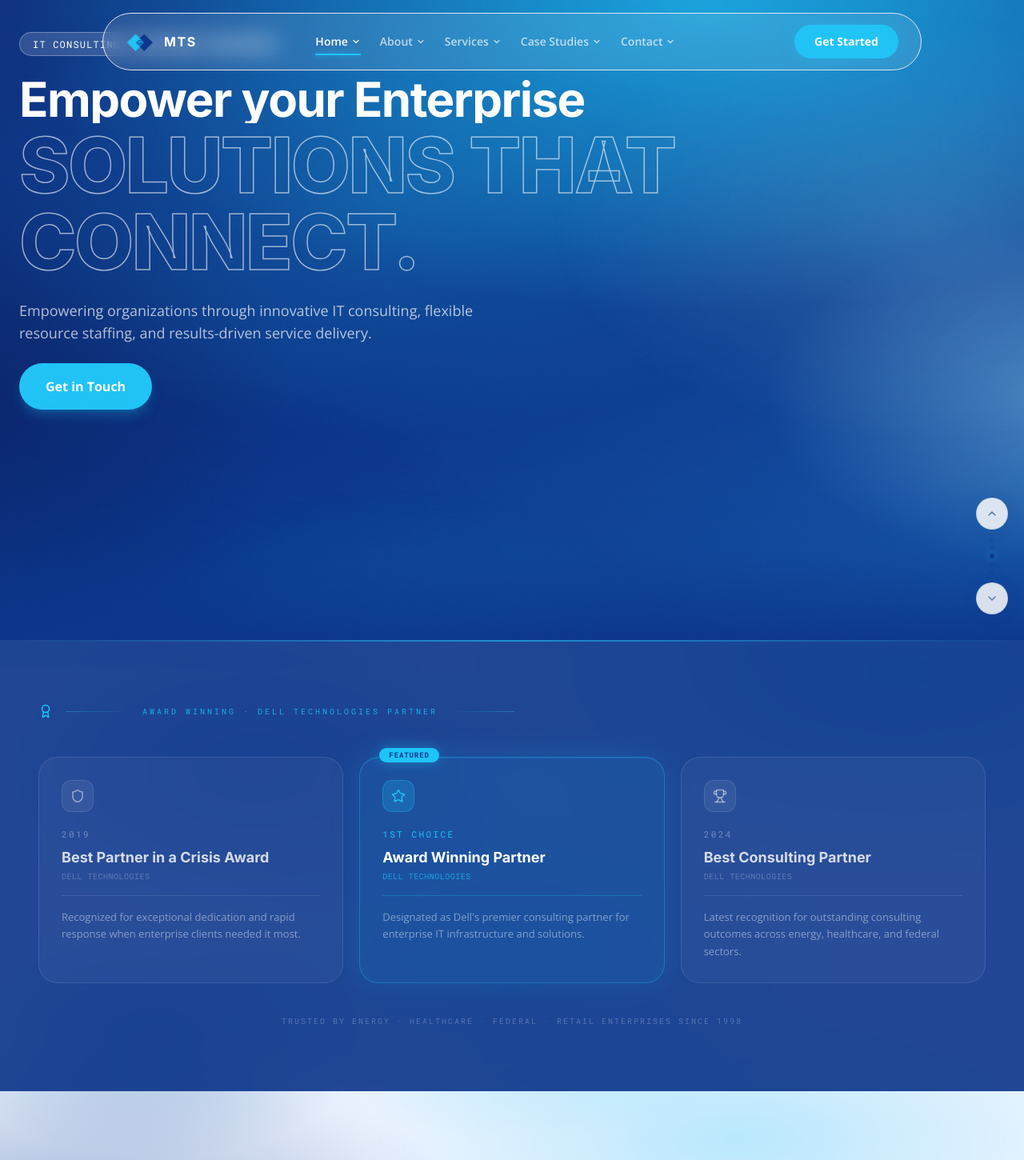
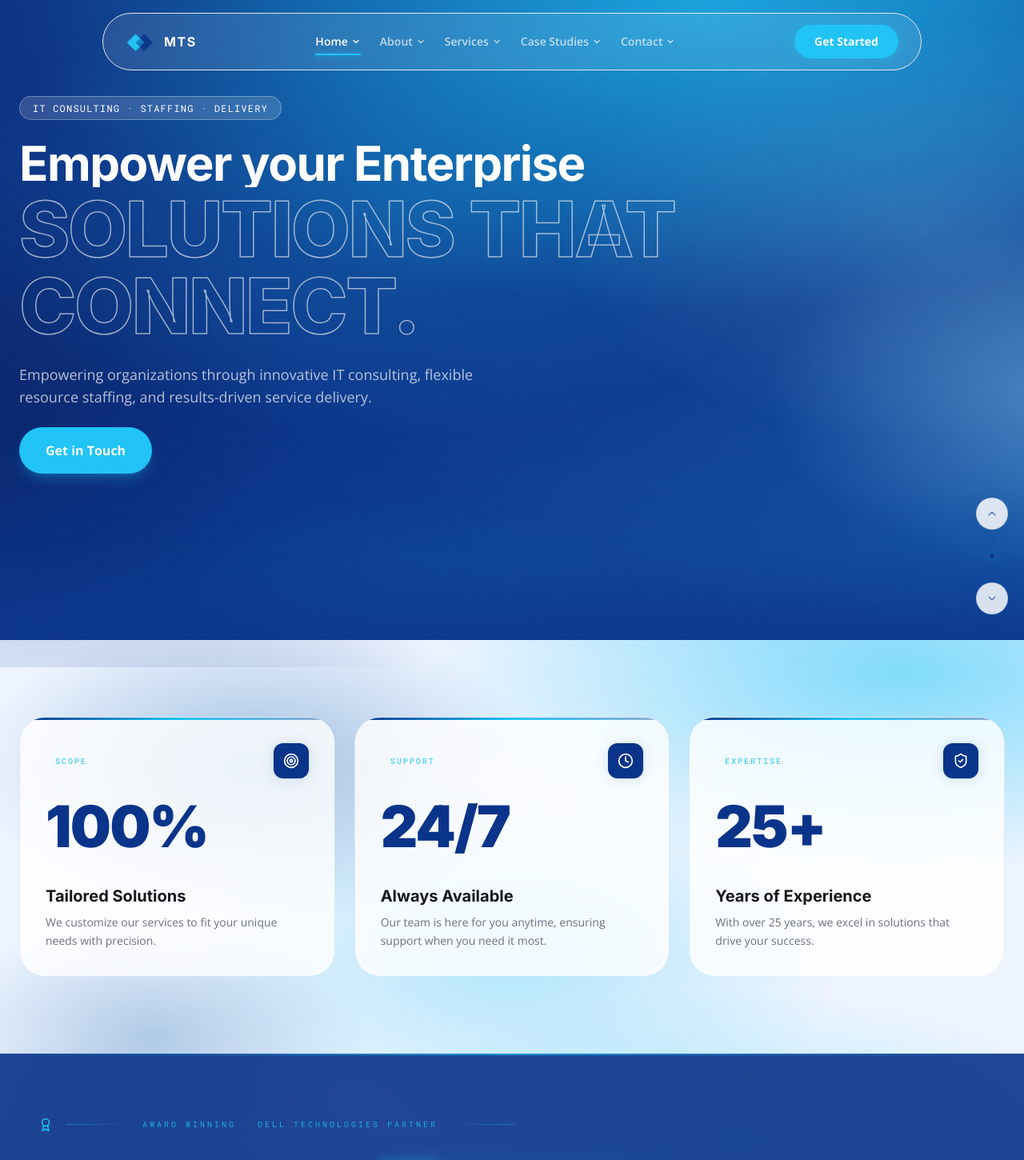
Before and after one commit to bigbrojake/messinaweb-light-version, a React (Vite) app: page / in a window 1280 px wide. Shown: the top 1450 px of the page at 80% size. Built offline with nearby package versions, Linux system fonts and the light colour scheme.

Commit message:
Move hero text down, ValueHighlights above TrustAwards
Co-Authored-By: Claude Sonnet 4.6 <noreply@anthropic.com>

```diff
--- a/src/components/home/HeroSection.jsx
+++ b/src/components/home/HeroSection.jsx
@@ -36,7 +36,7 @@ export default function HeroSection() {
   return (
     <section
       ref={containerRef}
-      className="hero-gradient-bg relative h-[100dvh] w-full flex items-end pb-[32vh] lg:pb-[36vh] px-6"
+      className="hero-gradient-bg relative h-[100dvh] w-full flex items-end pb-[22vh] lg:pb-[26vh] px-6"
       style={{ overflow: 'clip' }}
     >
       {/* ── Depth vignette — adds navy weight to upper-left, protects text readability */}
--- a/src/pages/Home.jsx
+++ b/src/pages/Home.jsx
@@ -8,8 +8,8 @@ export default function Home() {
   return (
     <div className="w-full">
       <div data-nav-section="hero"><HeroSection /></div>
+      <div data-nav-section="features"><ValueHighlights /></div>
       <div data-nav-section="trust"><TrustAwards /></div>
-      <div data-nav-section="features"><ValueHighlights /></div>
       <div data-nav-section="highlights"><CoreValues /></div>
       <div data-nav-section="partners"><PartnerMarquee /></div>
     </div>
```
